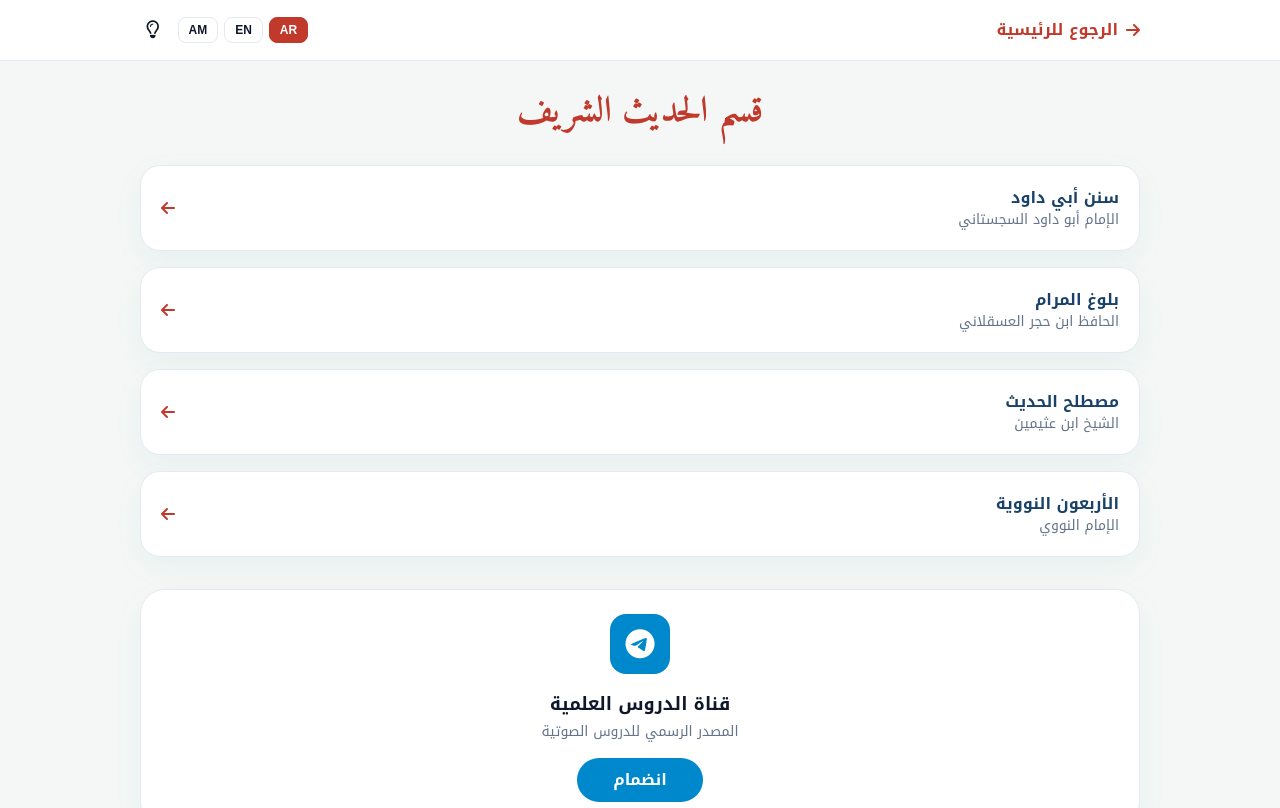
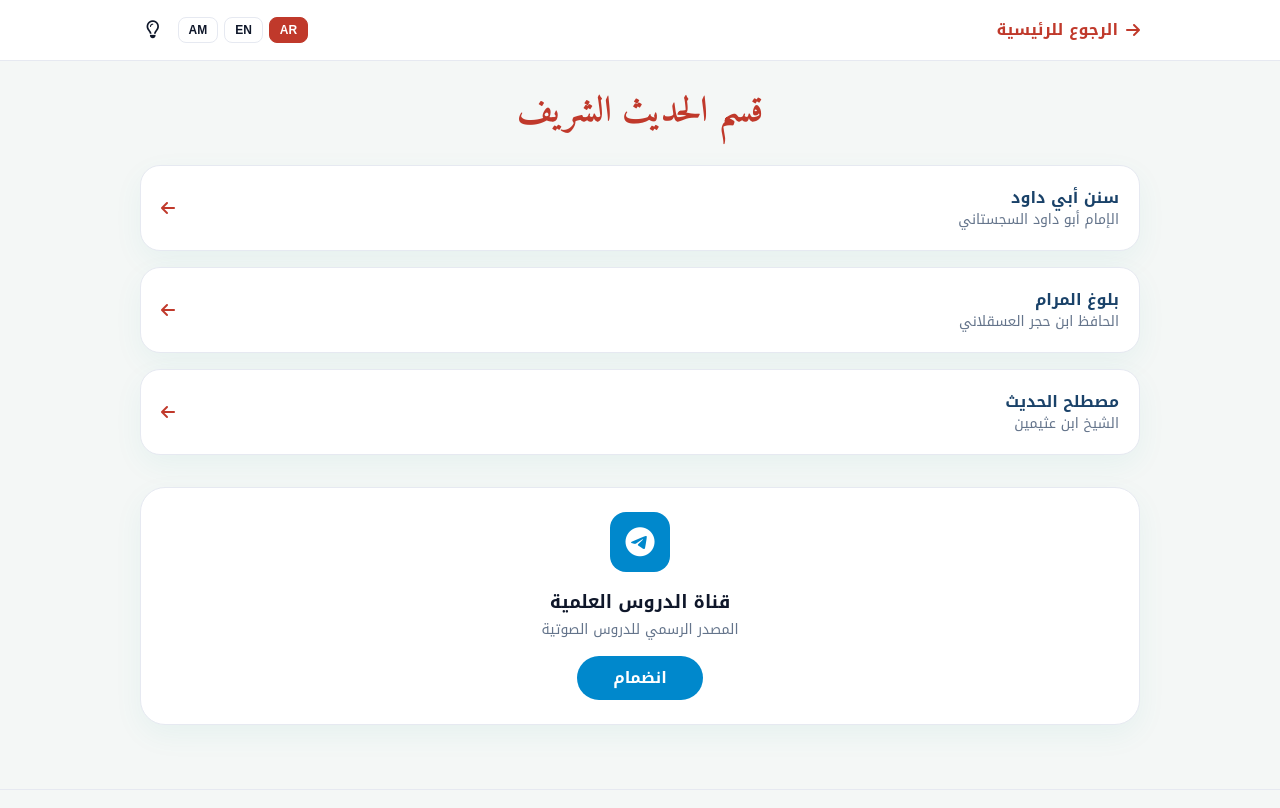
Before and after one commit to ibnhalal/sheikh-site, a Next.js app: page /hadith in a window 1280 px wide. Shown: the top 808 px of the page. Built offline with nearby package versions, Linux system fonts and the light colour scheme.

Commit message:
Update hadith.js

```diff
--- a/data/hadith.js
+++ b/data/hadith.js
@@ -36,12 +36,7 @@ export const hadithBooks = [
       `${String(i).padStart(2, "0")} مصطلح الحديث لابن عثيمين.mp3`
     )}`,
   },
-  {
-    slug: "nawawi",
-    title: { ar: "الأربعون النووية", en: "The Forty Hadith", am: "አርበዑን አል-ነወዊያ" },
-    author: { ar: "الإمام النووي", en: "Imam al-Nawawi", am: "ኢማም አል-ነወዊ" },
-    total: 5,
-  },
+
 ].map((b) => ({ ...b, buildUrl: b.buildUrl || ((i) => buildUrl(b.slug, i)) }));
 export function getHadithBook(slug) {
   return hadithBooks.find((b) => b.slug === slug);
```
